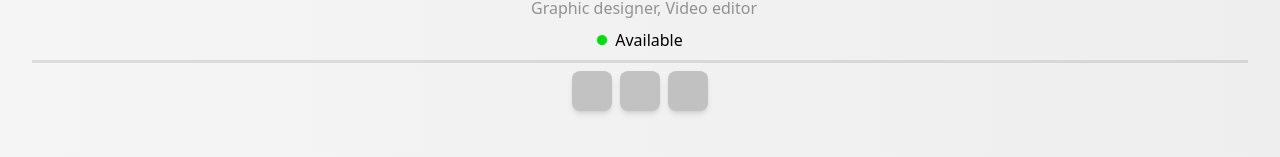
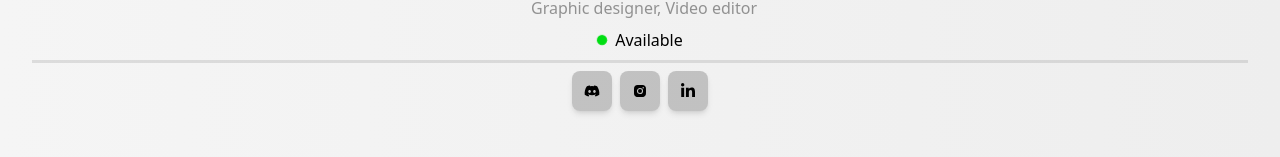
Before and after one commit to Wuiserous/creators-hub, a React (Vite) app: page / in a window 1280 px wide. Shown: the part 184-341 px from the top of the page. Built offline with nearby package versions, Linux system fonts and the light colour scheme.

Commit message:
added social icons

```diff
--- a/package.json
+++ b/package.json
@@ -15,6 +15,7 @@
     "motion": "^12.10.0",
     "react": "^19.1.0",
     "react-dom": "^19.1.0",
+    "react-icons": "^5.5.0",
     "tailwind-merge": "^3.2.0",
     "tailwindcss": "^4.1.5"
   },
--- a/src/components/navBar.jsx
+++ b/src/components/navBar.jsx
@@ -1,4 +1,8 @@
 import PulsatingDot from "./PulsatingDot";
+import { FaDiscord } from "react-icons/fa";
+import { BiLogoInstagramAlt } from "react-icons/bi";
+import { FaLinkedinIn } from "react-icons/fa";
+
 
 export default function NavBar() {
   return (
@@ -18,9 +22,10 @@ export default function NavBar() {
             </div>
         </div>
         <div className="flex flex-row p-2 gap-2">
-            <div className="w-10 h-10 bg-black/20 shadow-md rounded-lg"></div>
-            <div className="w-10 h-10 bg-black/20 shadow-md rounded-lg"></div>
-            <div className="w-10 h-10 bg-black/20 shadow-md rounded-lg"></div>
+            <div className="w-10 h-10 bg-black/20 shadow-md rounded-lg flex items-center justify-center"><FaDiscord /></div>
+            <div className="w-10 h-10 bg-black/20 shadow-md rounded-lg flex items-center justify-center"><BiLogoInstagramAlt /></div>
+            <div className="w-10 h-10 bg-black/20 shadow-md rounded-lg flex items-center justify-center"><FaLinkedinIn />
+            </div>
         </div>
     </div>
   )
--- a/src/components/testimonialCard.jsx
+++ b/src/components/testimonialCard.jsx
@@ -53,7 +53,7 @@ export default function ReviewCarousel() {
   const review = reviews[index];
 
   return (
-    <div>
+    <div className="p-5">
         <div className="flex flex-col py-30 items-center justify-center">
         <span className="text-3xl  font-medium">
            What our clients says
--- a/src/components/youtubeIframe.jsx
+++ b/src/components/youtubeIframe.jsx
@@ -2,7 +2,7 @@ import React from "react";
 
 export default function YouTubeEmbed() {
   return (
-    <div className="w-full max-w-3xl mx-auto aspect-video rounded-lg overflow-hidden shadow-lg">
+    <div className="w-full p-4 max-w-3xl mx-auto aspect-video rounded-lg overflow-hidden shadow-lg">
       <iframe
         width="100%"
         height="100%"
```
Also changed, not shown: 1 other file (tests, documents, lock files or other folders).
